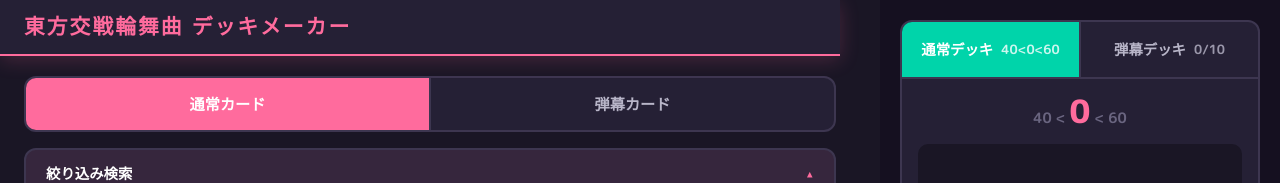
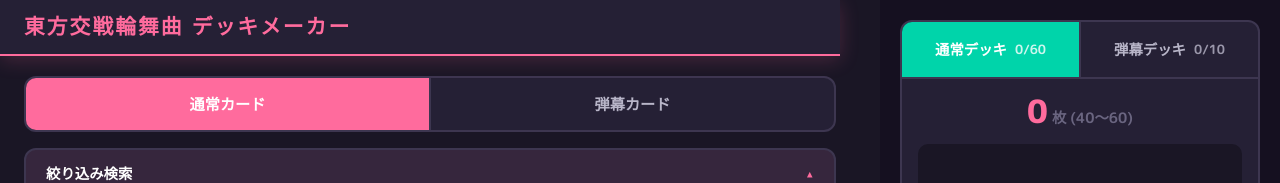
Before and after one commit to ToshimasaKitamura/battle-rondo-deck-maker, a React (Vite) app in the folder deck-maker/: page / in a window 1280 px wide. Shown: the top 183 px of the page. Built offline with nearby package versions, Linux system fonts and the light colour scheme.

Commit message:
Add deck count validation with color indicators (green/red)

```diff
--- a/deck-maker/src/App.css
+++ b/deck-maker/src/App.css
@@ -593,6 +593,14 @@ body {
   font-weight: 800;
   color: #ff6b9d;
   line-height: 1;
+}
+
+.sv-deck-count-num.sv-deck-valid {
+  color: #4caf50;
+}
+
+.sv-deck-count-num.sv-deck-over {
+  color: #f44336;
 }
 
 .sv-deck-count-max {
--- a/deck-maker/src/App.jsx
+++ b/deck-maker/src/App.jsx
@@ -270,11 +270,9 @@ function App() {
     const deck = isDanmaku ? danmakuDeck : normalDeck
     const setDeck = isDanmaku ? setDanmakuDeck : setNormalDeck
     const maxPer = isDanmaku ? 2 : 4
-    const maxTotal = isDanmaku ? 10 : 60
     const isNormal = card.name === '通常弾' || card.name === '通常弾（低速）'
     const effMax = isNormal ? 99 : maxPer
     const curr = deck[card.id] || 0
-    const total = Object.values(deck).reduce((s, c) => s + c, 0)
 
     // 同名カードの合計枚数チェック（プロモカードなど）
     const sameNameCount = Object.entries(deck).reduce((sum, [id, cnt]) => {
@@ -282,7 +280,7 @@ function App() {
       return c?.name === card.name ? sum + cnt : sum
     }, 0)
 
-    if (curr >= effMax || total >= maxTotal) return
+    if (curr >= effMax) return
     if (!isNormal && sameNameCount >= maxPer) return // 同名カード制限
     setDeck({ ...deck, [card.id]: curr + 1 })
   }
@@ -464,7 +462,6 @@ function App() {
 
   const currentDeck = activeTab === 'normal' ? normalDeck : danmakuDeck
   const currentCount = activeTab === 'normal' ? normalCount : danmakuCount
-  const maxCount = activeTab === 'normal' ? 60 : 10
   const counts = typeCounts(currentDeck)
 
   return (
@@ -671,7 +668,7 @@ function App() {
         <aside className={`sv-right ${isMobileDevice && mobileView !== 'deck' ? 'sv-hidden' : ''}`}>
           <div className="sv-deck-tabs">
             <button className={activeTab === 'normal' ? 'active' : ''} onClick={() => setActiveTab('normal')}>
-              通常デッキ <span>40&lt;{normalCount}&lt;60</span>
+              通常デッキ <span>{normalCount}/60</span>
             </button>
             <button className={activeTab === 'danmaku' ? 'active' : ''} onClick={() => setActiveTab('danmaku')}>
               弾幕デッキ <span>{danmakuCount}/10</span>
@@ -680,19 +677,14 @@ function App() {
 
           <div className="sv-deck-stats">
             <div className="sv-deck-count">
-              {activeTab === 'normal' ? (
-                <>
-                  <span className="sv-deck-count-max">40 &lt; </span>
-                  <span className="sv-deck-count-num">{currentCount}</span>
-                  <span className="sv-deck-count-max"> &lt; 60</span>
-                </>
-              ) : (
-                <>
-                  <span className="sv-deck-count-num">{currentCount}</span>
-                  <span className="sv-deck-count-max">/ {maxCount}</span>
-                </>
-              )}
-              {activeTab === 'normal' && currentCount >= 40 && <span className="sv-deck-ok">OK</span>}
+              <span className={`sv-deck-count-num ${
+                (activeTab === 'normal' && currentCount > 60) || (activeTab === 'danmaku' && currentCount > 10)
+                  ? 'sv-deck-over'
+                  : (activeTab === 'normal' && currentCount >= 40 && currentCount <= 60) || (activeTab === 'danmaku' && currentCount === 10)
+                    ? 'sv-deck-valid'
+                    : ''
+              }`}>{currentCount}</span>
+              <span className="sv-deck-count-max">枚 ({activeTab === 'normal' ? '40〜60' : '10'})</span>
             </div>
             {activeTab === 'normal' && (
               <>
```
Also changed, not shown: 1 other file (tests, documents, lock files or other folders).
